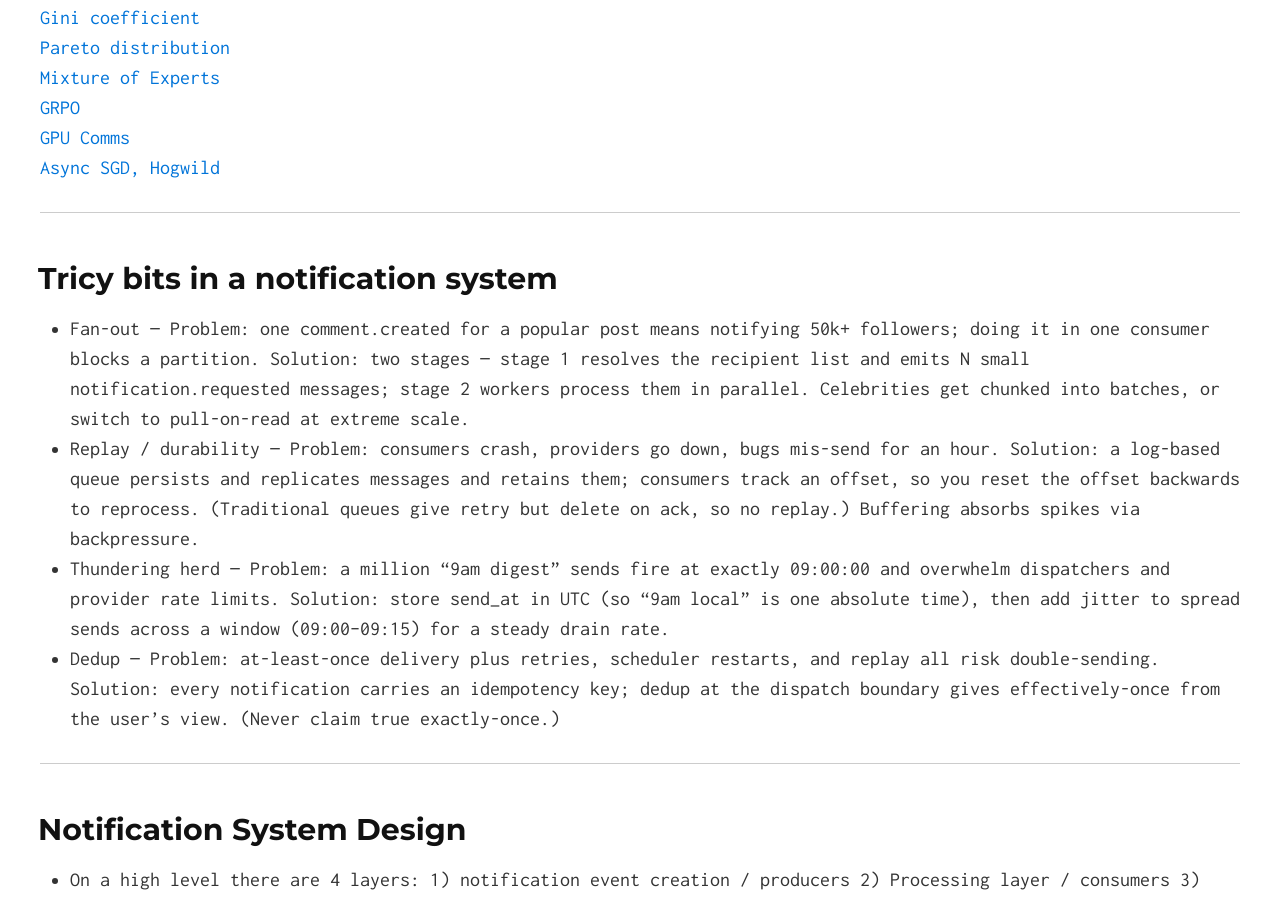
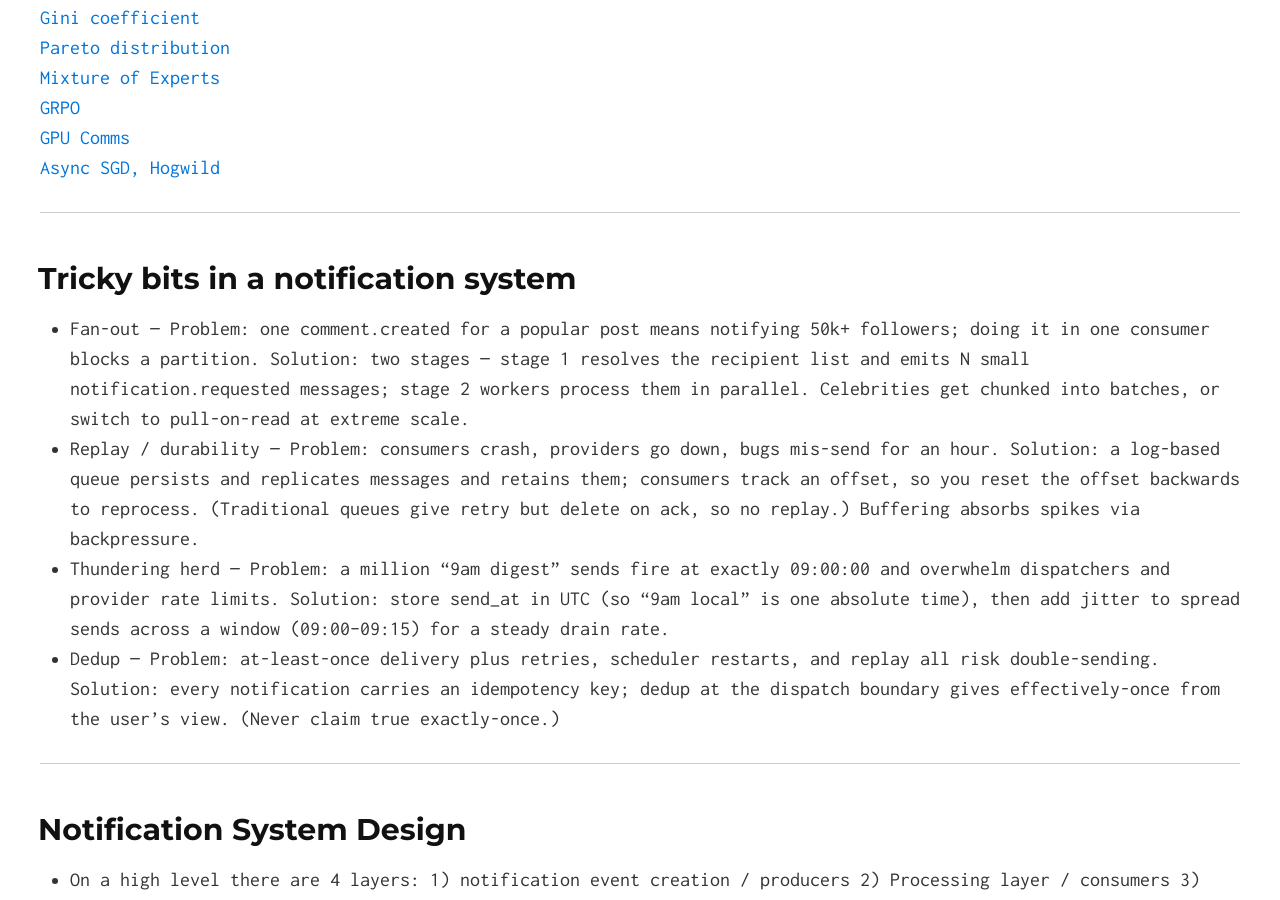
Before and after one commit to divyanshk/Mini-Blogs, a Jekyll site: the page built from index.md, in a window 1280 px wide and 900 px high, scrolled down 1297 px. Built offline with Jekyll 4.4.1, drawn with Linux system fonts in a browser that asks for light colours; formulas are drawn with MathJax 3.

Commit message:
notif hyperlink

```diff
--- a/index.md
+++ b/index.md
@@ -1,7 +1,7 @@
 ---
 layout: default
 ---
-[Notification System Design](#notificationdesign)
+[Notification System Design](#notificationsystem)
 [Tricky bits in a notification system](#notificationhardparts)
 [On-Policy Distillation](#opd)
 [Forward KL vs Reverse KL](#reversekl)
@@ -46,7 +46,7 @@ layout: default
 
 ---
 
-## <a name="notificationhardparts"></a>Tricy bits in a notification system
+## <a name="notificationhardparts"></a>Tricky bits in a notification system
 
 * Fan-out — Problem: one comment.created for a popular post means notifying 50k+ followers; doing it in one consumer blocks a partition. Solution: two stages — stage 1 resolves the recipient list and emits N small notification.requested messages; stage 2 workers process them in parallel. Celebrities get chunked into batches, or switch to pull-on-read at extreme scale.
 * Replay / durability — Problem: consumers crash, providers go down, bugs mis-send for an hour. Solution: a log-based queue persists and replicates messages and retains them; consumers track an offset, so you reset the offset backwards to reprocess. (Traditional queues give retry but delete on ack, so no replay.) Buffering absorbs spikes via backpressure.
```
